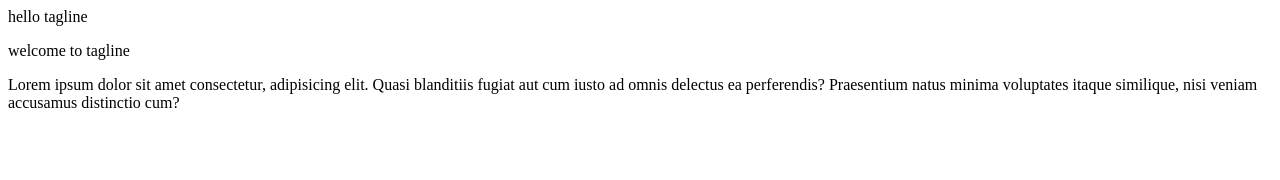
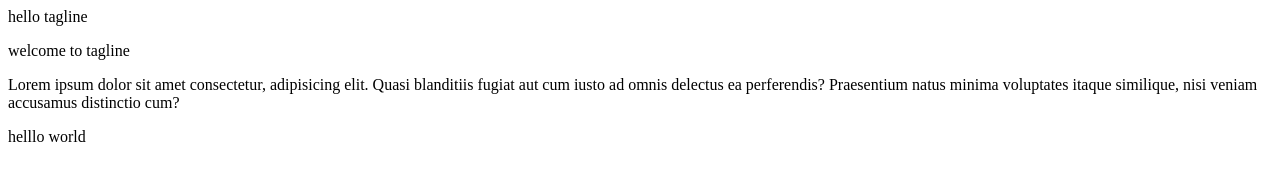
Before and after one commit to dipak2808/demo, a website: page index.html in a window 1280 px wide. Drawn offline with Linux system fonts and the light colour scheme.

Commit message:
this changes only index.html

```diff
--- a/index.html
+++ b/index.html
@@ -16,6 +16,10 @@
     <p>Lorem ipsum dolor sit amet consectetur, adipisicing elit. Quasi blanditiis fugiat aut cum iusto ad omnis delectus
       ea perferendis? Praesentium natus minima voluptates itaque similique, nisi veniam accusamus distinctio cum?</p>
   </div>
+
+  <div>
+      helllo world
+  </div>
 </body>
 
 </html>
```
